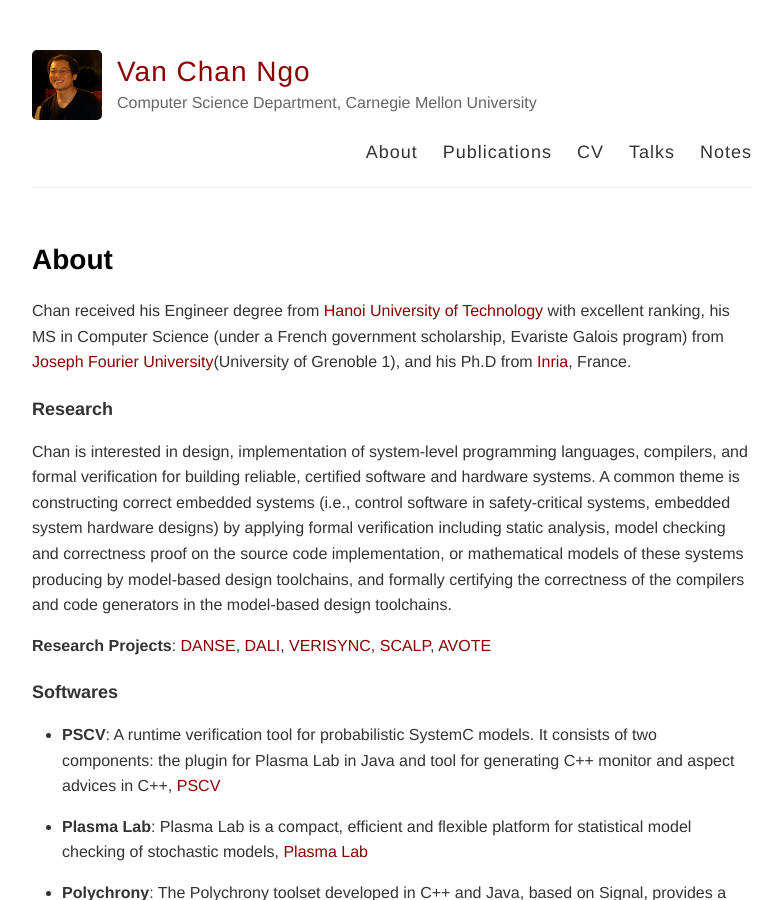
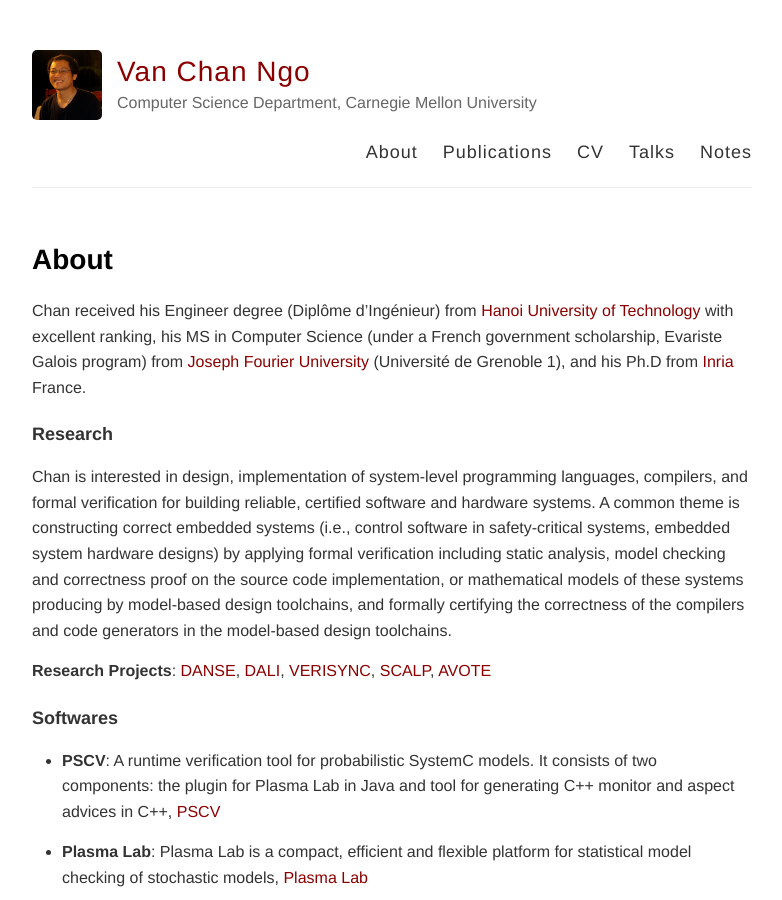
Before and after one commit to channgo2203/channgo2203.github.io, a Jekyll site: the page built from about.md, in a window 1280 px wide and 900 px high. Shown: the whole window, without its empty margins (248-1030 px from the left). Built offline with Jekyll 4.4.1, drawn with Linux system fonts in a browser that asks for light colours.

Commit message:
Updated about.md

```diff
--- a/about.md
+++ b/about.md
@@ -5,7 +5,7 @@
 published: true
 ---
 
-Chan received his Engineer degree from [Hanoi University of Technology](http://en.hust.edu.vn/home) with excellent ranking, his MS in Computer Science (under a French government scholarship, Evariste Galois program) from [Joseph Fourier University](https://www.ujf-grenoble.fr/?language=en)(University of Grenoble 1), and his Ph.D from [Inria](http://www.inria.fr/en/), France.
+Chan received his Engineer degree (Diplôme d'Ingénieur) from [Hanoi University of Technology](http://en.hust.edu.vn/home) with excellent ranking, his MS in Computer Science (under a French government scholarship, Evariste Galois program) from [Joseph Fourier University](https://www.ujf-grenoble.fr/?language=en) (Université de Grenoble 1), and his Ph.D from [Inria](http://www.inria.fr/en/) France.
 
 ### Research
 
```
